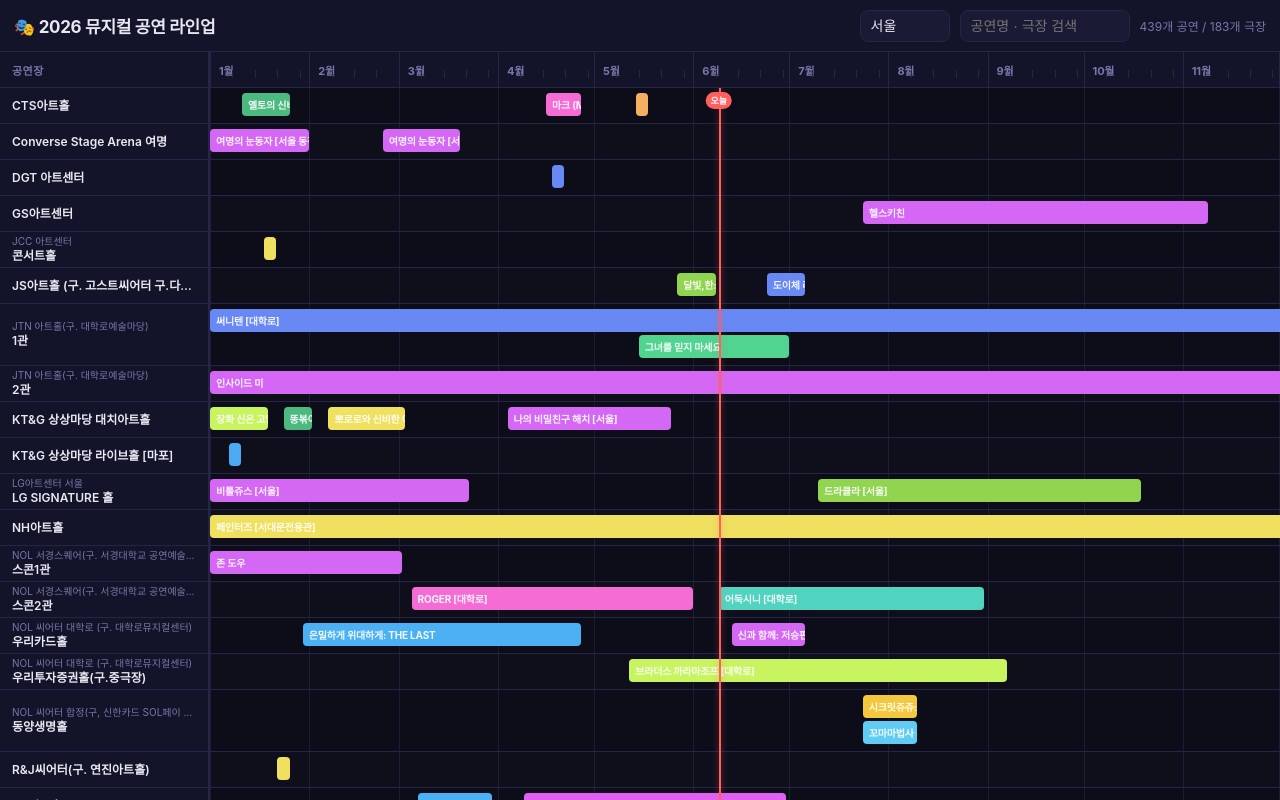
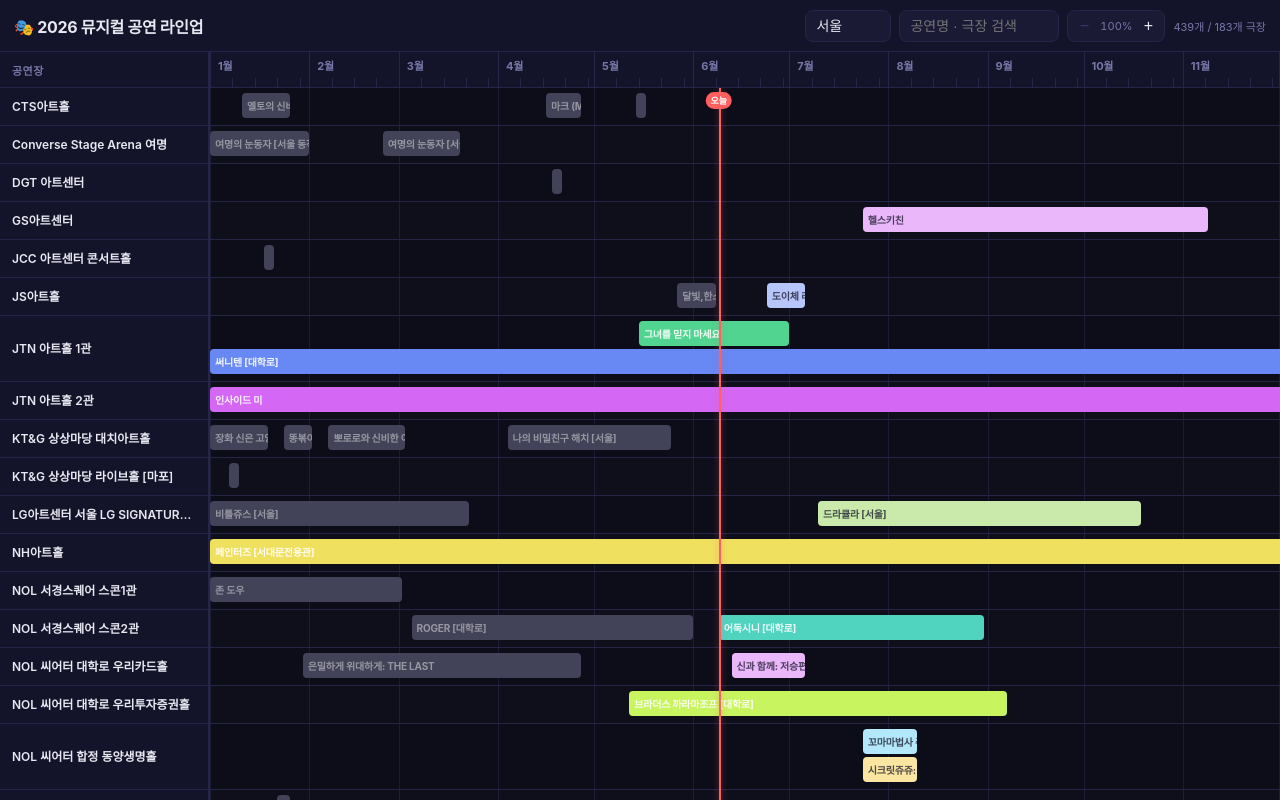
Before and after one commit to 2yerang/lineup2026, a plain HTML site: page index.html in a window 1280 px wide. Drawn offline with Linux system fonts and the light colour scheme.

Commit message:
5가지 개선: 줌/일단위눈금, 상태표시, 상태별색상, 공연장명정리, 레인순서

```diff
--- a/index.html
+++ b/index.html
@@ -15,7 +15,7 @@
   --border: #252548;
   --text1: #e8e8f2;
   --text2: #7878a8;
-  --text3: #5050a8;
+  --text3: #3a3a68;
   --accent: #8b7cf8;
   --today: #ff5f5f;
   --header-h: 52px;
@@ -23,7 +23,6 @@
   --venue-w: 210px;
   --lane-h: 28px;
   --row-pad: 5px;
-  --day-px: 3.2px;
 }
 * { box-sizing: border-box; margin: 0; padding: 0; }
 html, body { height: 100%; overflow: hidden; }
@@ -44,18 +43,18 @@
   display: flex;
   align-items: center;
   padding: 0 14px;
-  gap: 10px;
+  gap: 8px;
   flex-shrink: 0;
   z-index: 20;
 }
 #header h1 {
-  font-size: 17px;
+  font-size: 16px;
   font-weight: 700;
   letter-spacing: -0.3px;
   flex: 1;
   white-space: nowrap;
 }
-#header select, #header input {
+#header select, #header input[type=text] {
   background: var(--bg3);
   border: 1px solid var(--border);
   color: var(--text1);
@@ -66,22 +65,54 @@
   appearance: none;
   outline: none;
 }
-#region-filter { width: 90px; }
-#search { width: 170px; }
+#region-filter { width: 86px; }
+#search { width: 160px; }
+
+/* Zoom controls */
+#zoom-ctrl {
+  display: flex;
+  align-items: center;
+  gap: 3px;
+  background: var(--bg3);
+  border: 1px solid var(--border);
+  border-radius: 8px;
+  padding: 3px 4px;
+}
+#zoom-ctrl button {
+  background: none;
+  border: none;
+  color: var(--text1);
+  width: 24px;
+  height: 24px;
+  border-radius: 5px;
+  font-size: 16px;
+  cursor: pointer;
+  display: flex;
+  align-items: center;
+  justify-content: center;
+  line-height: 1;
+  flex-shrink: 0;
+}
+#zoom-ctrl button:active { background: var(--border); }
+#zoom-ctrl button:disabled { color: var(--text3); cursor: default; }
+#zoom-label {
+  font-size: 11px;
+  color: var(--text2);
+  min-width: 34px;
+  text-align: center;
+  font-variant-numeric: tabular-nums;
+}
+
 #count-badge {
-  font-size: 12px;
+  font-size: 11px;
   color: var(--text2);
   white-space: nowrap;
-  min-width: 100px;
+  min-width: 90px;
   text-align: right;
 }
 
 /* ── Chart Layout ── */
-#chart-outer {
-  flex: 1;
-  display: flex;
-  overflow: hidden;
-}
+#chart-outer { flex: 1; display: flex; overflow: hidden; }
 
 /* ── Venue Sidebar ── */
 #venue-col {
@@ -113,22 +144,12 @@
 }
 .venue-row {
   display: flex;
-  flex-direction: column;
-  justify-content: center;
-  padding: 3px 12px;
+  align-items: center;
+  padding: 0 12px;
   border-bottom: 1px solid var(--border);
   overflow: hidden;
-  gap: 1px;
 }
-.venue-fac {
-  font-size: 10px;
-  color: var(--text2);
-  white-space: nowrap;
-  overflow: hidden;
-  text-overflow: ellipsis;
-  line-height: 1.2;
-}
-.venue-hall {
+.venue-name {
   font-size: 12px;
   font-weight: 600;
   color: var(--text1);
@@ -136,6 +157,7 @@
   overflow: hidden;
   text-overflow: ellipsis;
   line-height: 1.3;
+  width: 100%;
 }
 
 /* ── Timeline Area ── */
@@ -153,41 +175,54 @@
   background: var(--bg2);
   border-bottom: 1px solid var(--border);
 }
-#month-header {
-  height: var(--month-h);
-  position: relative;
-}
+#month-header { height: var(--month-h); position: relative; }
+
 .month-cell {
   position: absolute;
   top: 0;
   height: 100%;
   display: flex;
-  align-items: center;
-  padding-left: 8px;
+  align-items: flex-start;
+  padding: 5px 0 0 7px;
   font-size: 11px;
   font-weight: 700;
   color: var(--text2);
   border-left: 1px solid var(--border);
   letter-spacing: -0.2px;
+  overflow: hidden;
 }
 .week-tick {
   position: absolute;
-  top: 50%;
+  bottom: 0;
   width: 1px;
-  height: 8px;
+  height: 10px;
   background: var(--border);
 }
+.day-tick {
+  position: absolute;
+  bottom: 0;
+  height: 16px;
+  display: flex;
+  align-items: center;
+  justify-content: center;
+  font-size: 8px;
+  color: var(--text3);
+  border-left: 1px solid var(--border);
+  overflow: hidden;
+}
+.day-tick.week-start {
+  height: 20px;
+  color: var(--text2);
+  border-left-color: rgba(120,120,180,0.4);
+}
+
+/* ── Gantt ── */
 #gantt-scroll {
   flex: 1;
   overflow: auto;
   -webkit-overflow-scrolling: touch;
 }
-#gantt-body {
-  position: relative;
-  min-height: 100%;
-}
-
-/* Gantt rows */
+#gantt-body { position: relative; min-height: 100%; }
 .gantt-row {
   position: relative;
   border-bottom: 1px solid var(--border);
@@ -195,8 +230,7 @@
 .gantt-row:nth-child(odd) { background: rgba(255,255,255,0.012); }
 .month-line {
   position: absolute;
-  top: 0;
-  bottom: 0;
+  top: 0; bottom: 0;
   width: 1px;
   background: var(--border);
   opacity: 0.6;
@@ -209,28 +243,22 @@
   border-radius: 4px;
   display: flex;
   align-items: center;
-  padding: 0 6px;
+  padding: 0 5px;
   cursor: pointer;
   overflow: hidden;
   font-size: 10px;
   font-weight: 700;
-  color: rgba(255,255,255,0.92);
   white-space: nowrap;
   user-select: none;
   transition: filter 0.12s, transform 0.12s;
   letter-spacing: -0.2px;
 }
-.show-bar:hover {
-  filter: brightness(1.2);
-  transform: scaleY(1.08);
-  z-index: 5;
-}
+.show-bar:hover { filter: brightness(1.2); transform: scaleY(1.08); z-index: 5; }
 
 /* Today line */
 #today-line {
   position: absolute;
-  top: 0;
-  bottom: 0;
+  top: 0; bottom: 0;
   width: 2px;
   background: var(--today);
   z-index: 6;
@@ -271,21 +299,25 @@
   width: min(480px, 92vw);
   box-shadow: 0 20px 60px rgba(0,0,0,0.6);
 }
-.modal-color-bar {
-  height: 4px;
-  border-radius: 2px;
-  margin-bottom: 16px;
-}
-#modal h2 {
-  font-size: 17px;
-  font-weight: 700;
-  line-height: 1.3;
-  margin-bottom: 14px;
-}
+.modal-color-bar { height: 4px; border-radius: 2px; margin-bottom: 16px; }
+#modal h2 { font-size: 17px; font-weight: 700; line-height: 1.3; margin-bottom: 14px; }
 .modal-info { display: flex; flex-direction: column; gap: 8px; margin-bottom: 18px; }
-.modal-row { display: flex; gap: 10px; align-items: baseline; }
+.modal-row { display: flex; gap: 10px; align-items: center; }
 .modal-lbl { font-size: 11px; color: var(--text2); min-width: 56px; text-transform: uppercase; letter-spacing: 0.3px; }
 .modal-val { font-size: 14px; color: var(--text1); flex: 1; line-height: 1.4; }
+
+.status-badge {
+  display: inline-block;
+  padding: 3px 12px;
+  border-radius: 20px;
+  font-size: 12px;
+  font-weight: 700;
+  letter-spacing: 0.2px;
+}
+.status-ongoing  { background: rgba(76,186,128,0.18); color: #4cde90; }
+.status-ended    { background: rgba(100,100,130,0.18); color: #8888aa; }
+.status-upcoming { background: rgba(139,124,248,0.18); color: #a898ff; }
+
 #modal-close {
   width: 100%;
   padding: 11px;
@@ -296,7 +328,6 @@
   font-size: 14px;
   font-weight: 700;
   cursor: pointer;
-  letter-spacing: 0.2px;
 }
 #modal-close:active { opacity: 0.8; }
 
@@ -328,6 +359,11 @@
     <option value="">전체</option>
   </select>
   <input type="text" id="search" placeholder="공연명 · 극장 검색" autocomplete="off" spellcheck="false">
+  <div id="zoom-ctrl">
+    <button id="zoom-out" title="축소">−</button>
+    <span id="zoom-label">100%</span>
+    <button id="zoom-in" title="확대">+</button>
+  </div>
   <span id="count-badge"></span>
 </div>
 
@@ -358,6 +394,7 @@
     <div class="modal-color-bar" id="modal-color"></div>
     <h2 id="modal-title"></h2>
     <div class="modal-info">
+      <div class="modal-row"><span class="modal-lbl">상태</span><span class="modal-val" id="modal-status"></span></div>
       <div class="modal-row"><span class="modal-lbl">극장</span><span class="modal-val" id="modal-venue"></span></div>
       <div class="modal-row"><span class="modal-lbl">지역</span><span class="modal-val" id="modal-region"></span></div>
       <div class="modal-row"><span class="modal-lbl">기간</span><span class="modal-val" id="modal-dates"></span></div>
@@ -369,18 +406,18 @@
 
 <script src="data/shows.js"></script>
 <script>
-// 데이터는 data/shows.js 에서 로드됨
+// ===== CONSTANTS =====
+const MONTH_DAYS  = [31,28,31,30,31,30,31,31,30,31,30,31];
+const MONTH_NAMES = ['1월','2월','3월','4월','5월','6월','7월','8월','9월','10월','11월','12월'];
+const TOTAL_DAYS  = MONTH_DAYS.reduce((a,b)=>a+b,0); // 365
 
-// ===== CONSTANTS =====
-const YEAR = 2026;
-const YEAR_START = new Date(2026, 0, 1);
-const MONTH_DAYS = [31,28,31,30,31,30,31,31,30,31,30,31];
-const MONTH_NAMES = ['1월','2월','3월','4월','5월','6월','7월','8월','9월','10월','11월','12월'];
-const TOTAL_DAYS = MONTH_DAYS.reduce((a,b)=>a+b,0); // 365
+const LANE_H  = 28;
+const ROW_PAD = 5;
 
-const DAY_PX = 3.2;
-const LANE_H = 26;
-const ROW_PAD = 5;
+// zoom: px per day
+const ZOOM_LEVELS = [3.2, 4.8, 6.4, 9.6, 14.4];
+let zoomIdx = 0;
+let dayPx   = ZOOM_LEVELS[0];
 
 const PALETTE = [
   '#7c6cf4','#f4706c','#4cba80','#f4c83c','#4caaf4',
@@ -389,15 +426,67 @@
   '#f4b060','#50d490','#e060f4','#c8f460','#60ccf4'
 ];
 
+// ===== HELPERS =====
 function strHash(s) {
   let h = 5381;
   for (let i = 0; i < s.length; i++) h = ((h << 5) + h + s.charCodeAt(i)) >>> 0;
   return h;
 }
+
 const colorCache = {};
 function showColor(name) {
   if (!colorCache[name]) colorCache[name] = PALETTE[strHash(name) % PALETTE.length];
   return colorCache[name];
+}
+
+function hexToRgb(hex) {
+  return [parseInt(hex.slice(1,3),16), parseInt(hex.slice(3,5),16), parseInt(hex.slice(5,7),16)];
+}
+
+// today 기준 공연 상태
+const today    = new Date();
+const todayISO = today.getFullYear() + '-' +
+  String(today.getMonth()+1).padStart(2,'0') + '-' +
+  String(today.getDate()).padStart(2,'0');
+
+function getStatus(show) {
+  if (show.end < todayISO)    return 'ended';
+  if (show.start <= todayISO) return 'ongoing';
+  return 'upcoming';
+}
+
+// 막대 배경색: 종료=무채색, 공연중=선명, 예정=파스텔
+function barColor(show) {
+  const status = getStatus(show);
+  if (status === 'ended') return '#424258';
+  const vivid = showColor(show.name);
+  if (status === 'ongoing') return vivid;
+  // upcoming: vivid 색을 흰색과 50% 혼합 → 파스텔
+  const [r,g,b] = hexToRgb(vivid);
+  const pr = Math.round(r + (255-r) * 0.52);
+  const pg = Math.round(g + (255-g) * 0.52);
+  const pb = Math.round(b + (255-b) * 0.52);
+  return `rgb(${pr},${pg},${pb})`;
+}
+
+// 막대 텍스트 색
+function barTextColor(show) {
+  const status = getStatus(show);
+  if (status === 'ended')    return 'rgba(255,255,255,0.45)';
+  if (status === 'upcoming') return 'rgba(20,20,40,0.75)';
+  return 'rgba(255,255,255,0.92)';
+}
+
+// (구.이전명칭) 패턴 제거 + 중복 공백 정리
+function cleanName(name) {
+  return name.replace(/\s*\(구[^)]+\)/g, '').replace(/\s+/g, ' ').trim();
+}
+
+// 공연장 한 줄 표시명: 시설명과 홀명을 합치되 중복 제거
+function venueDisplay(facility, hall) {
+  const cf = cleanName(facility);
+  const ch = cleanName(hall);
+  return cf === ch ? ch : cf + ' ' + ch;
 }
 
 function parseISO(s) {
@@ -425,18 +514,23 @@
 }));
 
 // ===== DOM REFS =====
-const regionSel = document.getElementById('region-filter');
-const searchEl = document.getElementById('search');
-const venueList = document.getElementById('venue-list');
-const ganttBody = document.getElementById('gantt-body');
-const monthHeader = document.getElementById('month-header');
-const mhWrap = document.getElementById('month-header-wrap');
-const ganttScroll = document.getElementById('gantt-scroll');
+const regionSel  = document.getElementById('region-filter');
+const searchEl   = document.getElementById('search');
+const venueList  = document.getElementById('venue-list');
+const ganttBody  = document.getElementById('gantt-body');
+const monthHdr   = document.getElementById('month-header');
+const mhWrap     = document.getElementById('month-header-wrap');
+const ganttScroll= document.getElementById('gantt-scroll');
 const countBadge = document.getElementById('count-badge');
-const overlay = document.getElementById('overlay');
+const overlay    = document.getElementById('overlay');
 const emptyState = document.getElementById('empty-state');
+const todayLine  = document.getElementById('today-line');
+const todayPill  = document.getElementById('today-pill');
+const zoomInBtn  = document.getElementById('zoom-in');
+const zoomOutBtn = document.getElementById('zoom-out');
+const zoomLabel  = document.getElementById('zoom-label');
 
-// ===== POPULATE FILTERS =====
+// ===== POPULATE REGION FILTER =====
 const allRegions = [...new Set(SHOWS.map(s=>s.region).filter(Boolean))].sort();
 allRegions.forEach(r => {
   const o = document.createElement('option');
@@ -445,42 +539,61 @@
 });
 regionSel.value = '서울';
 
-// ===== BUILD MONTH HEADER =====
-const totalPx = TOTAL_DAYS * DAY_PX;
-monthHeader.style.width = totalPx + 'px';
+// ===== BUILD HEADER =====
+function buildHeader() {
+  const totPx = TOTAL_DAYS * dayPx;
+  monthHdr.innerHTML = '';
+  monthHdr.style.width = totPx + 'px';
+
+  // Month cells + day/week ticks
   let mOff = 0;
-MONTH_NAMES.forEach((name, i) => {
-  const days = MONTH_DAYS[i];
+  MONTH_DAYS.forEach((days, mi) => {
+    // Month label cell
     const cell = document.createElement('div');
     cell.className = 'month-cell';
-  cell.textContent = name;
-  cell.style.left = (mOff * DAY_PX) + 'px';
-  cell.style.width = (days * DAY_PX) + 'px';
-  monthHeader.appendChild(cell);
-  // Week ticks
+    cell.textContent = MONTH_NAMES[mi];
+    cell.style.left  = (mOff * dayPx) + 'px';
+    cell.style.width = (days * dayPx) + 'px';
+    monthHdr.appendChild(cell);
+
+    if (dayPx >= 9.6) {
+      // 일 단위 눈금: 일 번호 표시, 7일마다 주 구분선 강조
+      for (let d = 1; d < days; d++) {
+        const tick = document.createElement('div');
+        const isWeekStart = (d % 7 === 0);
+        tick.className = 'day-tick' + (isWeekStart ? ' week-start' : '');
+        tick.textContent = d + 1;
+        tick.style.left  = ((mOff + d) * dayPx) + 'px';
+        tick.style.width = dayPx + 'px';
+        monthHdr.appendChild(tick);
+      }
+    } else {
+      // 주 단위 눈금
       for (let w = 7; w < days; w += 7) {
         const tick = document.createElement('div');
         tick.className = 'week-tick';
-    tick.style.left = ((mOff + w) * DAY_PX) + 'px';
-    monthHeader.appendChild(tick);
+        tick.style.left = ((mOff + w) * dayPx) + 'px';
+        monthHdr.appendChild(tick);
+      }
     }
     mOff += days;
   });
 
-// ===== TODAY LINE =====
-const today = new Date();
-const todayLine = document.getElementById('today-line');
-const todayPill = document.getElementById('today-pill');
+  // 오늘 선 위치 업데이트
   if (today.getFullYear() === 2026) {
-  const tx = dayOf(today) * DAY_PX;
+    const tx = dayOf(today) * dayPx;
     todayLine.style.left = tx + 'px';
+    todayLine.style.display = '';
     todayPill.style.left = tx + 'px';
+    todayPill.style.display = '';
   } else {
     todayLine.style.display = 'none';
     todayPill.style.display = 'none';
   }
+}
 
 // ===== LANE ASSIGNMENT =====
+// 오름차순 정렬로 효율적 레인 배치 후, 인덱스 역전 → 개막일 빠른 공연이 아래(높은 레인)로
 function assignLanes(shows) {
   const sorted = [...shows].sort((a,b) => a.start < b.start ? -1 : a.start > b.start ? 1 : 0);
   const laneEnds = [];
@@ -493,6 +606,9 @@
     }
     if (!placed) { s._lane = laneEnds.length; laneEnds.push(s.end); }
   });
+  const maxLane = laneEnds.length - 1;
+  // 인덱스 역전: 개막일 빠른 공연(lane 0)이 아래(lane maxLane)로
+  shows.forEach(s => { s._lane = maxLane - s._lane; });
   return laneEnds.length;
 }
 
@@ -501,8 +617,8 @@
 ganttScroll.addEventListener('scroll', () => {
   if (syncLock) return;
   syncLock = true;
-  mhWrap.scrollLeft = ganttScroll.scrollLeft;
-  venueList.scrollTop = ganttScroll.scrollTop;
+  mhWrap.scrollLeft    = ganttScroll.scrollLeft;
+  venueList.scrollTop  = ganttScroll.scrollTop;
   syncLock = false;
 });
 venueList.addEventListener('scroll', () => {
@@ -514,8 +630,9 @@
 
 // ===== RENDER =====
 function render() {
+  const totPx = TOTAL_DAYS * dayPx;
   const reg = regionSel.value;
-  const q = searchEl.value.trim().toLowerCase();
+  const q   = searchEl.value.trim().toLowerCase();
 
   const filtered = SHOWS.filter(s => {
     if (reg && s.region !== reg) return false;
@@ -526,81 +643,83 @@
     return true;
   });
 
-  // Group by venue
+  // 공연장별 그룹핑
   const venueMap = new Map();
   filtered.forEach(s => {
     const key = s.facility + '\x00' + s.hall;
-    if (!venueMap.has(key)) venueMap.set(key, { facility: s.facility, hall: s.hall, region: s.region, shows: [] });
+    if (!venueMap.has(key)) {
+      venueMap.set(key, {
+        display: venueDisplay(s.facility, s.hall),
+        facility: s.facility, hall: s.hall,
+        shows: []
+      });
+    }
     venueMap.get(key).shows.push(s);
   });
 
   const venues = [...venueMap.values()].sort((a,b) => {
-    if (a.facility < b.facility) return -1;
-    if (a.facility > b.facility) return 1;
-    return a.hall < b.hall ? -1 : 1;
+    const da = venueDisplay(a.facility, a.hall);
+    const db = venueDisplay(b.facility, b.hall);
+    return da < db ? -1 : da > db ? 1 : 0;
   });
 
-  // Clear old content
+  // 초기화
   venueList.innerHTML = '';
   ganttBody.querySelectorAll('.gantt-row, .month-line').forEach(el => el.remove());
 
   emptyState.classList.toggle('show', venues.length === 0);
-  countBadge.textContent = filtered.length + '개 공연 / ' + venues.length + '개 극장';
+  countBadge.textContent = filtered.length + '개 / ' + venues.length + '개 극장';
 
-  ganttBody.style.width = totalPx + 'px';
+  ganttBody.style.width = totPx + 'px';
 
-  // Month separator lines in gantt body
+  // 월 구분선
   let lineOff = 0;
   MONTH_DAYS.forEach(d => {
     const line = document.createElement('div');
     line.className = 'month-line';
-    line.style.left = (lineOff * DAY_PX) + 'px';
+    line.style.left = (lineOff * dayPx) + 'px';
     ganttBody.insertBefore(line, todayLine);
     lineOff += d;
   });
 
-  venues.forEach(({ facility, hall, shows }) => {
+  venues.forEach(({ display, shows }) => {
     const laneCount = assignLanes(shows);
     const rowH = laneCount * LANE_H + ROW_PAD * 2;
 
-    // Sidebar row
+    // 사이드바 행
     const vRow = document.createElement('div');
     vRow.className = 'venue-row';
     vRow.style.height = rowH + 'px';
-    if (facility !== hall) {
-      const fd = document.createElement('div');
-      fd.className = 'venue-fac';
-      fd.textContent = facility;
-      vRow.appendChild(fd);
-    }
-    const hd = document.createElement('div');
-    hd.className = 'venue-hall';
-    hd.textContent = hall;
-    vRow.appendChild(hd);
+    const nm = document.createElement('div');
+    nm.className = 'venue-name';
+    nm.textContent = display;
+    nm.title = display;
+    vRow.appendChild(nm);
     venueList.appendChild(vRow);
 
-    // Gantt row
+    // Gantt 행
     const gRow = document.createElement('div');
     gRow.className = 'gantt-row';
     gRow.style.height = rowH + 'px';
-    gRow.style.width = totalPx + 'px';
+    gRow.style.width  = totPx + 'px';
 
     shows.forEach(show => {
       const sd = parseISO(show.start), ed = parseISO(show.end);
       if (!sd || !ed) return;
-      const sx = dayOf(sd) * DAY_PX;
-      const ex = (dayOf(ed) + 1) * DAY_PX;
-      const w = Math.max(4, ex - sx);
-      const y = ROW_PAD + show._lane * LANE_H;
-      const h = LANE_H - 3;
+      const sx = dayOf(sd) * dayPx;
+      const ex = (dayOf(ed) + 1) * dayPx;
+      const w  = Math.max(4, ex - sx);
+      const y  = ROW_PAD + show._lane * LANE_H;
+      const h  = LANE_H - 3;
 
       const bar = document.createElement('div');
       bar.className = 'show-bar';
-      bar.style.left = sx + 'px';
-      bar.style.top = y + 'px';
-      bar.style.width = w + 'px';
-      bar.style.height = h + 'px';
-      bar.style.background = showColor(show.name);
+      bar.style.left       = sx + 'px';
+      bar.style.top        = y + 'px';
+      bar.style.width      = w + 'px';
+      bar.style.height     = h + 'px';
+      bar.style.background = barColor(show);
+      bar.style.color      = barTextColor(show);
       if (w >= 24) bar.textContent = show.name;
       bar.title = show.name + ' (' + fmtDate(show.start) + '~' + fmtDate(show.end) + ')';
       bar.addEventListener('click', () => openModal(show));
@@ -612,28 +731,64 @@
 }
 
 // ===== MODAL =====
+const STATUS_LABEL = { ongoing: '공연중', ended: '종료', upcoming: '예정' };
+
 function openModal(show) {
+  const status = getStatus(show);
   document.getElementById('modal-color').style.background = showColor(show.name);
   document.getElementById('modal-title').textContent = show.name;
-  const venue = show.facility === show.hall ? show.hall : show.facility + ' ' + show.hall;
-  document.getElementById('modal-venue').textContent = venue;
+  document.getElementById('modal-status').innerHTML =
+    `<span class="status-badge status-${status}">${STATUS_LABEL[status]}</span>`;
+  document.getElementById('modal-venue').textContent = venueDisplay(show.facility, show.hall);
   document.getElementById('modal-region').textContent = show.region || '-';
   document.getElementById('modal-dates').textContent = fmtDate(show.start) + ' ~ ' + fmtDate(show.end);
   const sd = parseISO(show.start), ed = parseISO(show.end);
-  const dur = sd && ed ? Math.round((ed - sd) / 86400000) + 1 : '-';
+  const dur = sd && ed ? Math.round((ed-sd)/86400000)+1 : '-';
   document.getElementById('modal-dur').textContent = dur + '일';
   overlay.classList.add('open');
 }
 document.getElementById('modal-close').addEventListener('click', () => overlay.classList.remove('open'));
 overlay.addEventListener('click', e => { if (e.target === overlay) overlay.classList.remove('open'); });
 
+// ===== ZOOM =====
+function updateZoom() {
+  const pct = Math.round(dayPx / ZOOM_LEVELS[0] * 100);
+  zoomLabel.textContent = pct + '%';
+  zoomOutBtn.disabled = (zoomIdx === 0);
+  zoomInBtn.disabled  = (zoomIdx === ZOOM_LEVELS.length - 1);
+}
+
+zoomInBtn.addEventListener('click', () => {
+  if (zoomIdx >= ZOOM_LEVELS.length - 1) return;
+  const frac = ganttScroll.scrollLeft / (TOTAL_DAYS * dayPx);
+  zoomIdx++;
+  dayPx = ZOOM_LEVELS[zoomIdx];
+  buildHeader();
+  render();
+  ganttScroll.scrollLeft = frac * (TOTAL_DAYS * dayPx);
+  updateZoom();
+});
+
+zoomOutBtn.addEventListener('click', () => {
+  if (zoomIdx <= 0) return;
+  const frac = ganttScroll.scrollLeft / (TOTAL_DAYS * dayPx);
+  zoomIdx--;
+  dayPx = ZOOM_LEVELS[zoomIdx];
+  buildHeader();
+  render();
+  ganttScroll.scrollLeft = frac * (TOTAL_DAYS * dayPx);
+  updateZoom();
+});
+
 // ===== EVENTS =====
 regionSel.addEventListener('change', render);
 searchEl.addEventListener('input', render);
 
+// ===== INIT =====
+buildHeader();
 render();
+updateZoom();
 
-// Service Worker
 if ('serviceWorker' in navigator) {
   navigator.serviceWorker.register('./sw.js');
 }
```
Lines whose indentation alone changed are shown as unchanged.
